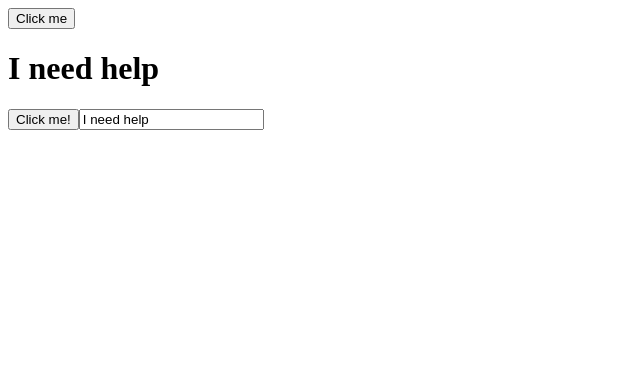
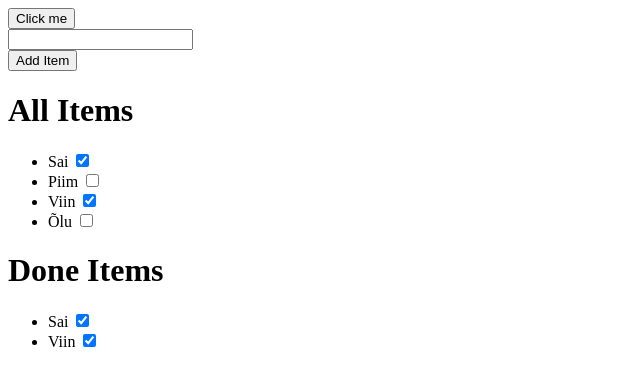
Before and after one commit to Jannuy/JS-Ajax2, a Vue app: page / in a window 1280 px wide. Shown: the top 386 px of the page, without its empty margins (0-640 px from the left). Built offline with nearby package versions, Linux system fonts and the light colour scheme.

Commit message:
All items n done items

```diff
--- a/src/App.vue
+++ b/src/App.vue
@@ -1,23 +1,63 @@
 <script setup>
-    import { ref } from 'vue';
+import { ref, computed } from 'vue'
+let i = 1;
+let items = ref([
+  {id: i++, text:'Sai', isDone: true},
+  {id: i++, text:'Piim', isDone: false},
+  {id: i++, text:'Viin', isDone: true},
+  {id: i++, text:'Õlu', isDone: false}
+    ])
 
-    let message = ref('I need help'); //Ref updateib kõike, mis kasutab seda kui see muutub
+const newItem = ref('')
 
-    function input(event)
-    {
-        console.log(event.target.value);
-        message.value = event.target.value;
-    }
+let doneItems = computed(() => {
+    return items.value.filter(i => i.isDone);
+});
+
+const addItem = () => {
+  if (newItem.value.trim() !== '') {
+    items.value.push({id: i++, text: newItem.value.trim(), isDone: false})
+  }
+  newItem.value = ''
+}
 </script>
 
 <template>
-    <div class="container">
-        <h1>{{ message }}</h1>
-        <button class="button is primary" v-on:click="message = 'I need sleep!'">Click me!</button>
-        <input class="input" v-bind:value="message" v-on:input="input">
+  <div class="container">
+    <div class="field has-addons mt-2">
+      <div class="control is-expanded">
+        <input
+          class="input"
+          type="text"
+          v-model="newItem"
+          @keypress.enter="addItem"
+        />
+      </div>
+      <div class="control">
+        <button class="button is-info" @click="addItem">
+          Add Item
+        </button>
+      </div>
     </div>
+
+    <div class="content">
+      <h1>All Items</h1>
+      <ul>
+        <li v-for="item in items" :key="item.id">
+          {{ item.text }}
+          <input type="checkbox" v-model="item.isDone" />
+        </li>
+      </ul>
+    </div>
+
+<div class="content">
+  <h1>Done Items</h1>
+  <ul>
+    <li v-for="item in doneItems" :key="item.id">
+      {{ item.text }}
+      <input type="checkbox" v-model="item.isDone" />
+    </li>
+  </ul>
+</div>
+  </div>
 </template>
-
-<style>
-
-</style>
```
